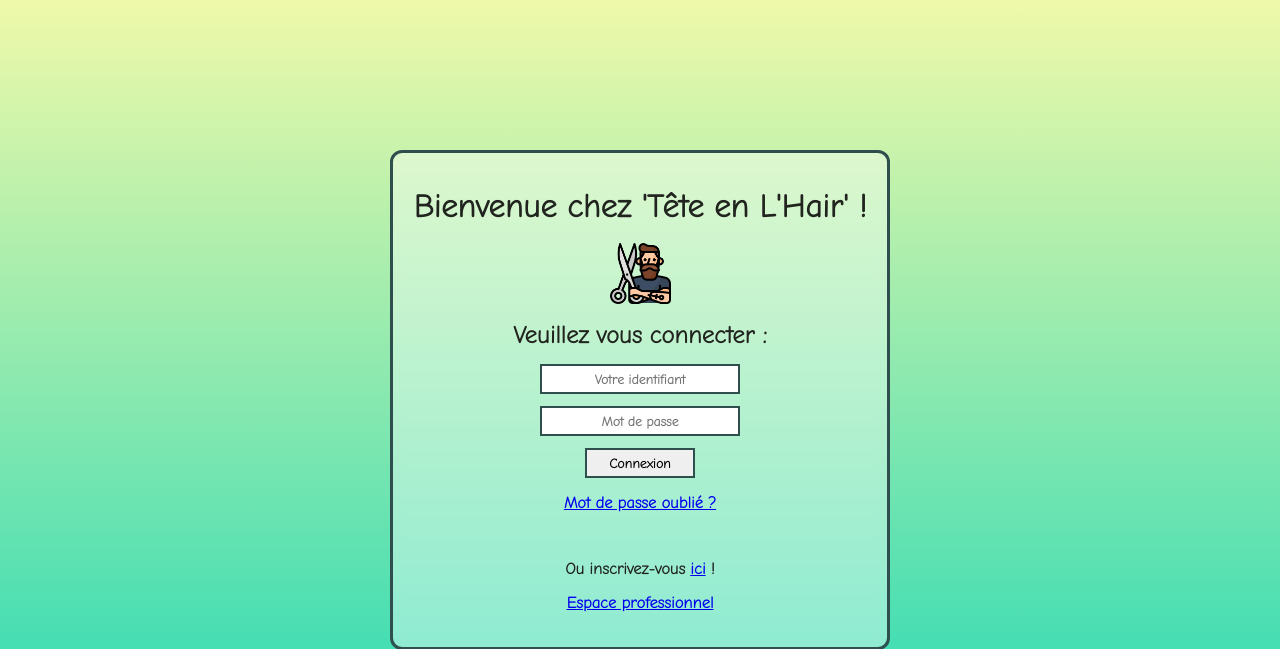
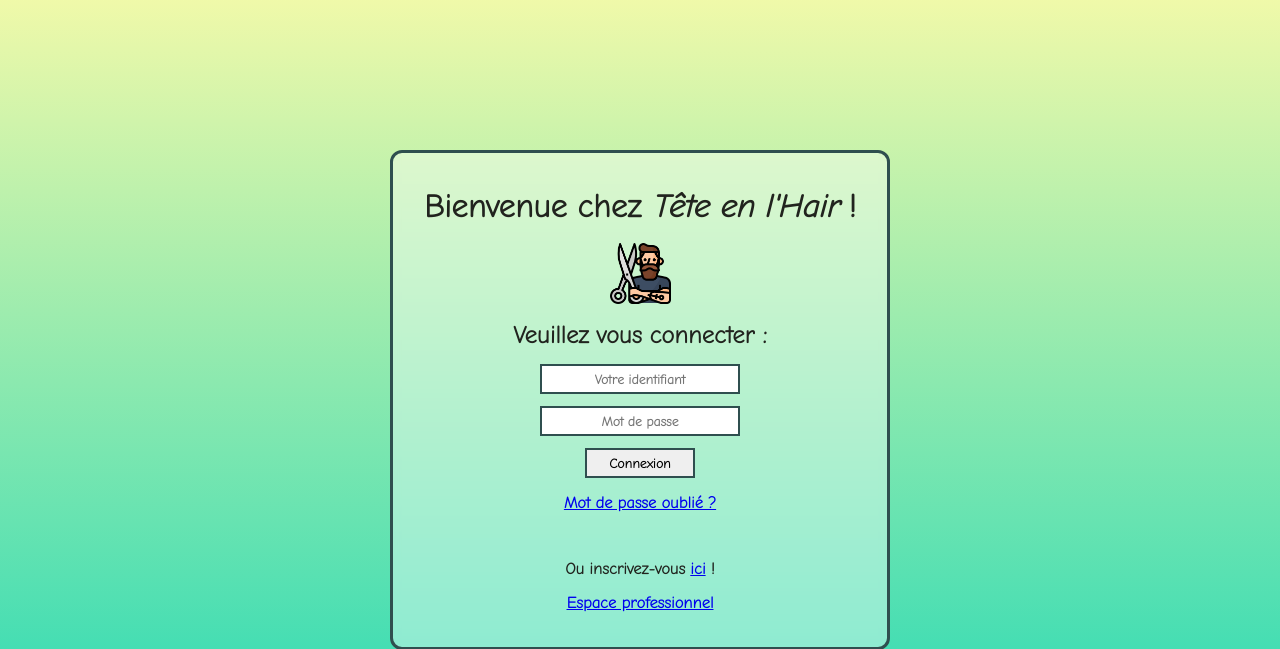
Before and after one commit to kezouze/coiff-hair, a CodeIgniter app: page /code_igniter_arthur/index.php/users/index in a window 1280 px wide. Shown: the top 649 px of the page. Run offline with CodeIgniter, Linux system fonts and the light colour scheme.

Commit message:
fix stuff

```diff
--- a/application/views/espace_connexion/login.php
+++ b/application/views/espace_connexion/login.php
@@ -11,7 +11,7 @@
 
 <body>
     <div class="container">
-        <h1 style="text-align: center">Bienvenue chez 'Tête en L'Hair' !</h1>
+        <h1 style="text-align: center">Bienvenue chez <i>Tête en l'Hair</i> !</h1>
         <img id="icone" src="/code_igniter_arthur/assets/images/coiffeur.png" alt="coiffeur">
         <h2>Veuillez vous connecter :</h2>
         <form action="" method="post">
```
